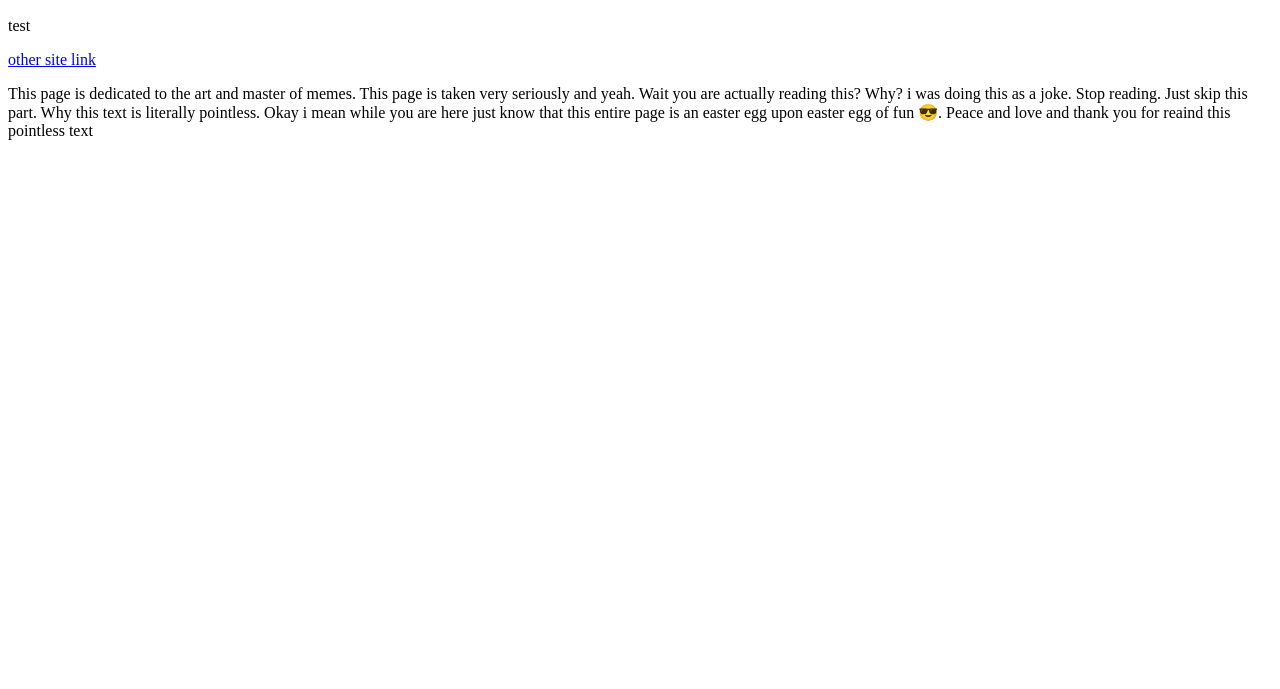
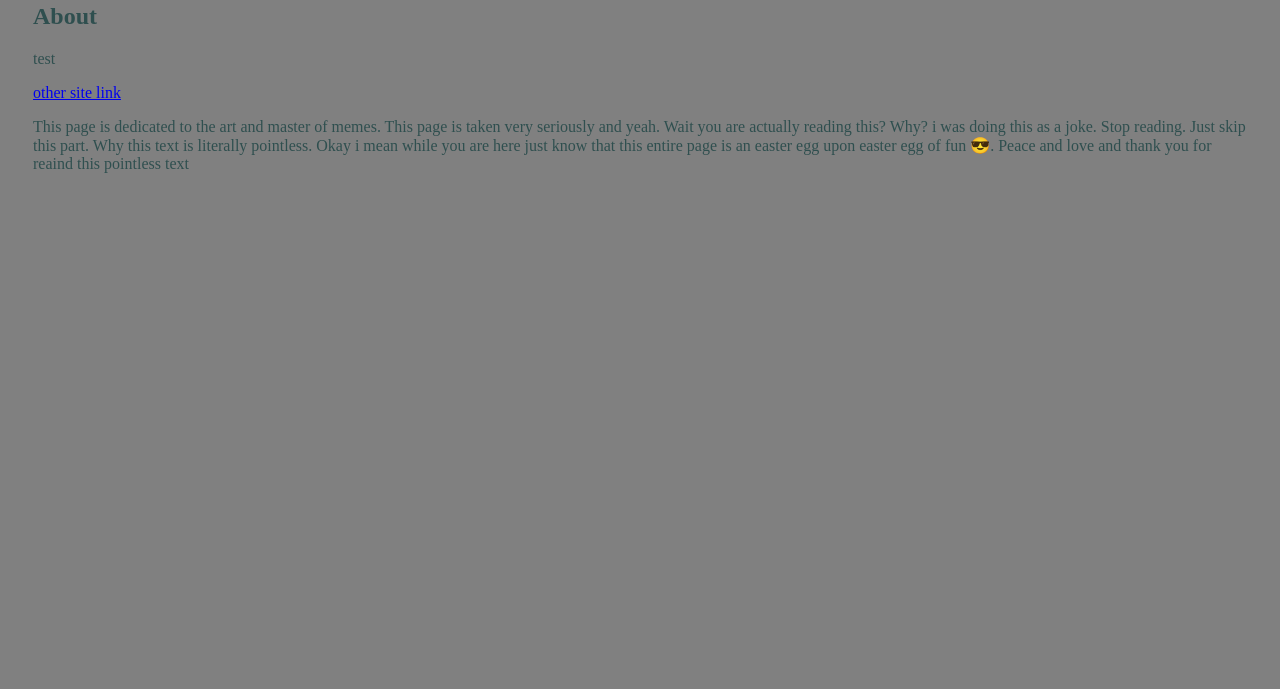
Before and after one commit to Craxl/Craxl.github.io, a plain HTML site: page index.html in a window 1280 px wide. Shown: the part 111-800 px from the top of the page. Drawn offline with Linux system fonts and the light colour scheme.

Commit message:
fixed css issue
css name was incorrectly named in html

```diff
--- a/index.html
+++ b/index.html
@@ -5,7 +5,7 @@
   <meta name="viewport" content="width=device-width, initial-scale=1.0">
   <meta http-equiv="X-UA-Compatible" content="ie=edge">
   <title>Document</title>
-  <link rel="stylesheet" href="Graphics babeeee.css">
+  <link rel="stylesheet" href="index.css">
 </head>
 <body>
   <h1>Craxl's Meme Page pt 17 😎</h1>
```
